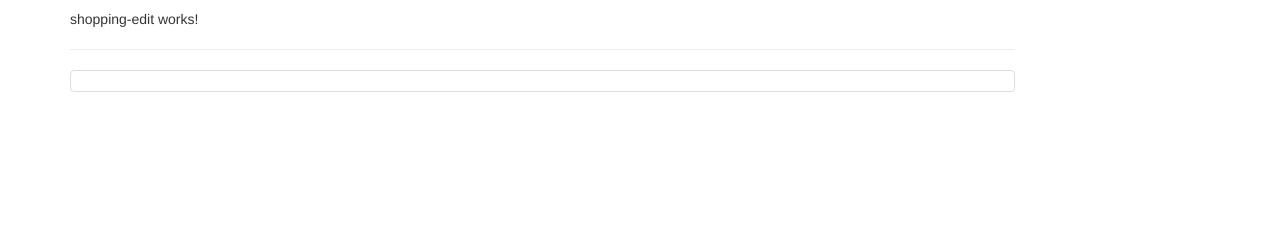
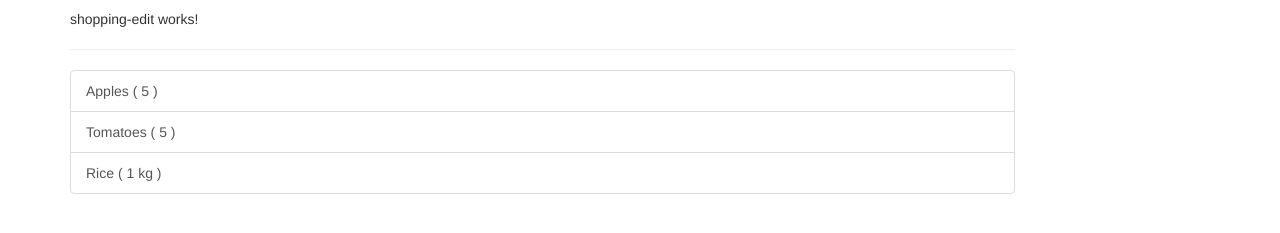
Before and after one commit to PhilippElsaesser/Angular-Recipe-App, an Angular app: page / in a window 1280 px wide. Shown: the part 239-472 px from the top of the page. Built offline with nearby package versions, Linux system fonts and the light colour scheme.

Commit message:
added template for shopping list item

```diff
--- a/src/app/shopping-list/shopping-list.component.html
+++ b/src/app/shopping-list/shopping-list.component.html
@@ -3,7 +3,13 @@
     <app-shopping-edit></app-shopping-edit>
     <hr>
     <ul class="list-group">
-      <a class="list-group-item" style="cursor: pointer"></a>
+      <a
+        class="list-group-item"
+        style="cursor: pointer"
+        *ngFor="let ingredient of ingredients"
+      >
+      {{ ingredient.name }} ( {{ ingredient.amount }} <span *ngIf="ingredient.unit !== ''">{{ ingredient.unit }}</span> )
+      </a>
     </ul>
   </div>
 </div>
--- a/src/app/shopping-list/shopping-list.component.ts
+++ b/src/app/shopping-list/shopping-list.component.ts
@@ -1,3 +1,4 @@
+import { Ingredient } from './../shared/ingredient.model';
 import { Component, OnInit } from '@angular/core';
 
 @Component({
@@ -6,7 +7,12 @@ import { Component, OnInit } from '@angular/core';
   styleUrls: ['./shopping-list.component.css']
 })
 export class ShoppingListComponent implements OnInit {
-  ingredients = [];
+  ingredients: Ingredient[] = [
+    new Ingredient('Apples', 5, ''),
+    new Ingredient('Tomatoes', 5, ''),
+    new Ingredient('Rice', 1, 'kg'),
+
+  ];
 
   constructor() { }
 
```
